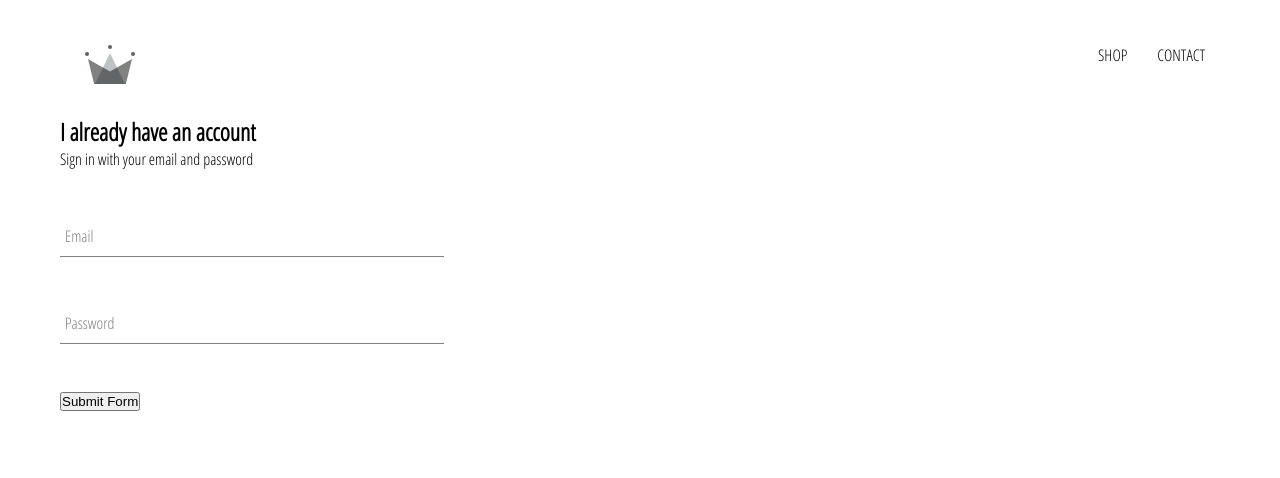
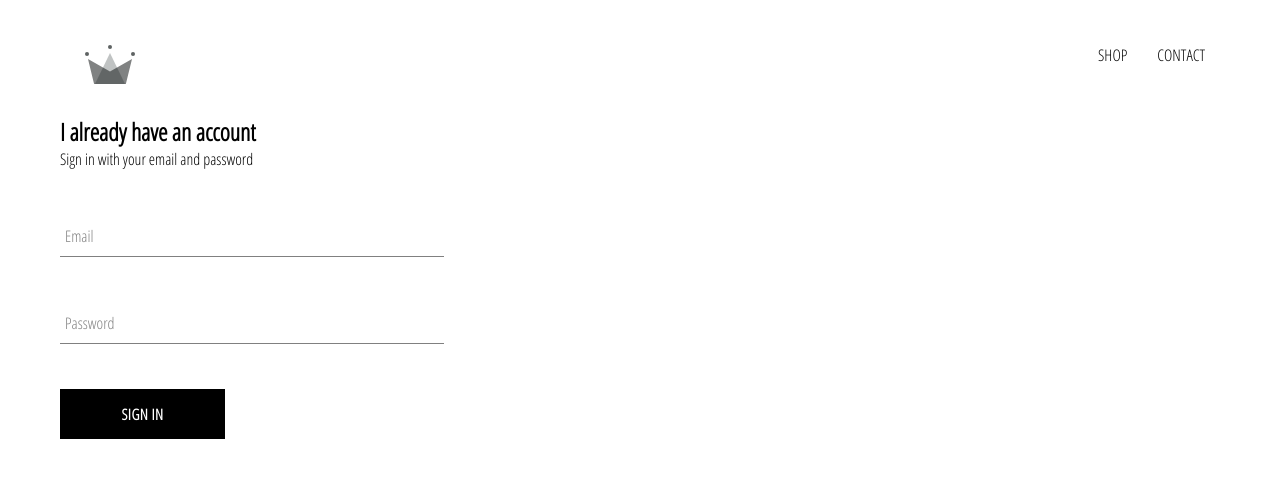
Before and after one commit to gmcotta/ecommerce-ztm, a React (Create React App) app: page /signin in a window 1280 px wide. Shown: the top 478 px of the page. Built offline with nearby package versions, Linux system fonts and the light colour scheme.

Commit message:
Custom Button Component

```diff
--- /dev/null
+++ b/src/components/custom-button/custom-button.component.jsx
@@ -0,0 +1,13 @@
+import React from 'react';
+
+import './custom-button.styles.scss';
+
+const CustomButton = ({ children, ...otherProps}) => {
+  return (
+    <button className="custom-button" {...otherProps}>
+      {children}
+    </button>
+  );
+}
+
+export default CustomButton;
--- /dev/null
+++ b/src/components/custom-button/custom-button.styles.scss
@@ -0,0 +1,22 @@
+.custom-button {
+  min-width: 165px;
+  width: auto;
+  height: 50px;
+  letter-spacing: 0.5px;
+  line-height: 50px;
+  padding: 0 35px 0 35px;
+  font-size: 15px;
+  background-color: black;
+  color: white;
+  text-transform: uppercase;
+  font-family: 'Open Sans Condensed';
+  font-weight: bolder;
+  border: none;
+  cursor: pointer;
+
+  &:hover {
+    background-color: white;
+    color: black;
+    border: 1px solid black;
+  }
+}
--- a/src/components/sign-in/sign-in.component.jsx
+++ b/src/components/sign-in/sign-in.component.jsx
@@ -1,6 +1,7 @@
 import React, { Component } from 'react';
 
 import FormInput from '../form-input/form-input.component';
+import CustomButton from '../custom-button/custom-button.component';
 
 import './sign-in.styles.scss';
 
@@ -52,7 +53,7 @@
             required
           />
 
-          <input type="submit" value="Submit Form"/>
+          <CustomButton type="submit"> Sign In </CustomButton>
         </form>
       </div>
     );
--- a/src/components/sign-in/sign-in.styles.scss
+++ b/src/components/sign-in/sign-in.styles.scss
@@ -1,3 +1,9 @@
 .sign-in {
   width: 30vw;
+  display: flex;
+  flex-direction: column;
+
+  .title {
+    margin: 10px 0px;
+  }
 }
```
